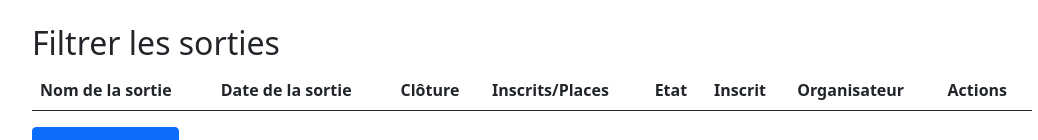
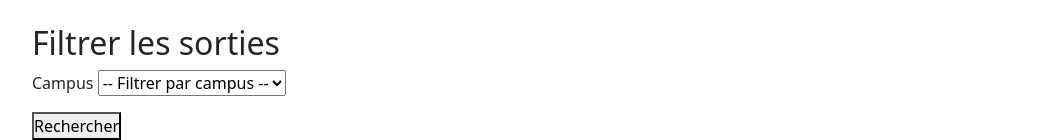
Before and after one commit to RobinHillmeyer/Sortir.com, a Symfony app: template templates/trip/list.html.twig in a window 1280 px wide. Shown: the part 100-240 px from the top of the page, without its empty margins (108-1146 px from the left). Run offline with Twig, Linux system fonts and the light colour scheme; the template is opened without the code that fills it, so the values that code supplies are empty; some libraries are stand-ins or nearby versions.

Commit message:
add TODO

```diff
--- a/src/Entity/Trip.php
+++ b/src/Entity/Trip.php
@@ -33,6 +33,8 @@ class Trip
 
     #[ORM\Column]
     private ?int $registrationNumberMax = null;
+
+    // TODO : mettre le nombre de personnes inscrites en cours
 
     #[ORM\Column(type: Types::TEXT, nullable: true)]
     private ?string $information = null;
--- a/templates/trip/list.html.twig
+++ b/templates/trip/list.html.twig
@@ -3,21 +3,22 @@
 {% block body %}
     <h2>Filtrer les sorties</h2>
 
-{#    <div class="trip-filter">#}
+    <div class="trip-filter">
 
-{#        <form action="">#}
-{#            <p>#}
-{#                <label for="campus-select">Campus</label>#}
-{#                <select id="campus-select">#}
-{#                    <option value="">-- Filtrer par campus --</option>#}
-{#                    {% for campus in campus %}#}
-{#                        <option value="{{ campus.name }}">{{ campus.name }}</option>#}
-{#                    {% endfor %}#}
-{#                </select>#}
-{#            </p>#}
-{#            <button type="submit">Rechercher</button>#}
-{#        </form>#}
-{#    </div>#}
+        <form action="">
+            <p>
+                <label for="campus-select">Campus</label>
+                <select id="campus-select">
+                    <option value="">-- Filtrer par campus --</option>
+                    {% for campus in campus %}
+                        <option value="{{ campus.name }}">{{ campus.name }}</option>
+                    {% endfor %}
+                </select>
+            </p>
+            <button type="submit">Rechercher</button>
+        </form>
+    </div>
+
     <table class="table table-striped table-hover">
         <thead>
         <tr>
@@ -32,7 +33,10 @@
         </tr>
         </thead>
         <tbody>
+        {# TODO: gerer l'affichage des status "en création" #}
+
         {% for trip in trips %}
+{#            {% if app.user.id != trip.promoter.id and trip.state.wording == "Ouverte" %}#}
             <tr>
                 <td>{{ trip.name }}</td>
                 <td>{{ trip.startDateTime | date('d-m-Y H:i') }}</td>
@@ -51,7 +55,9 @@
                 {% endif %}
 
             </tr>
+{#            {% endif %}#}
         {% endfor %}
+
 
 
         </tbody>
```
